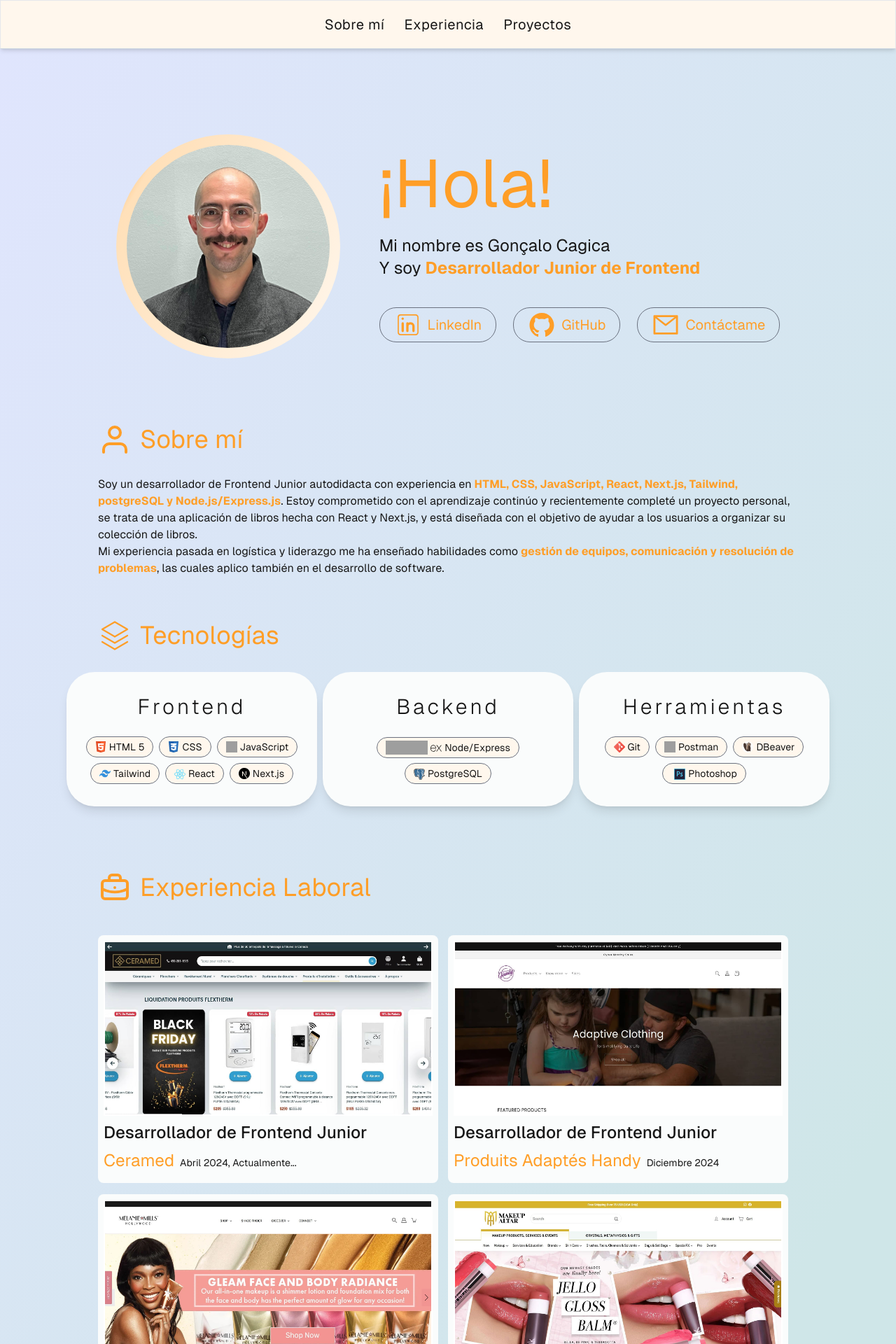
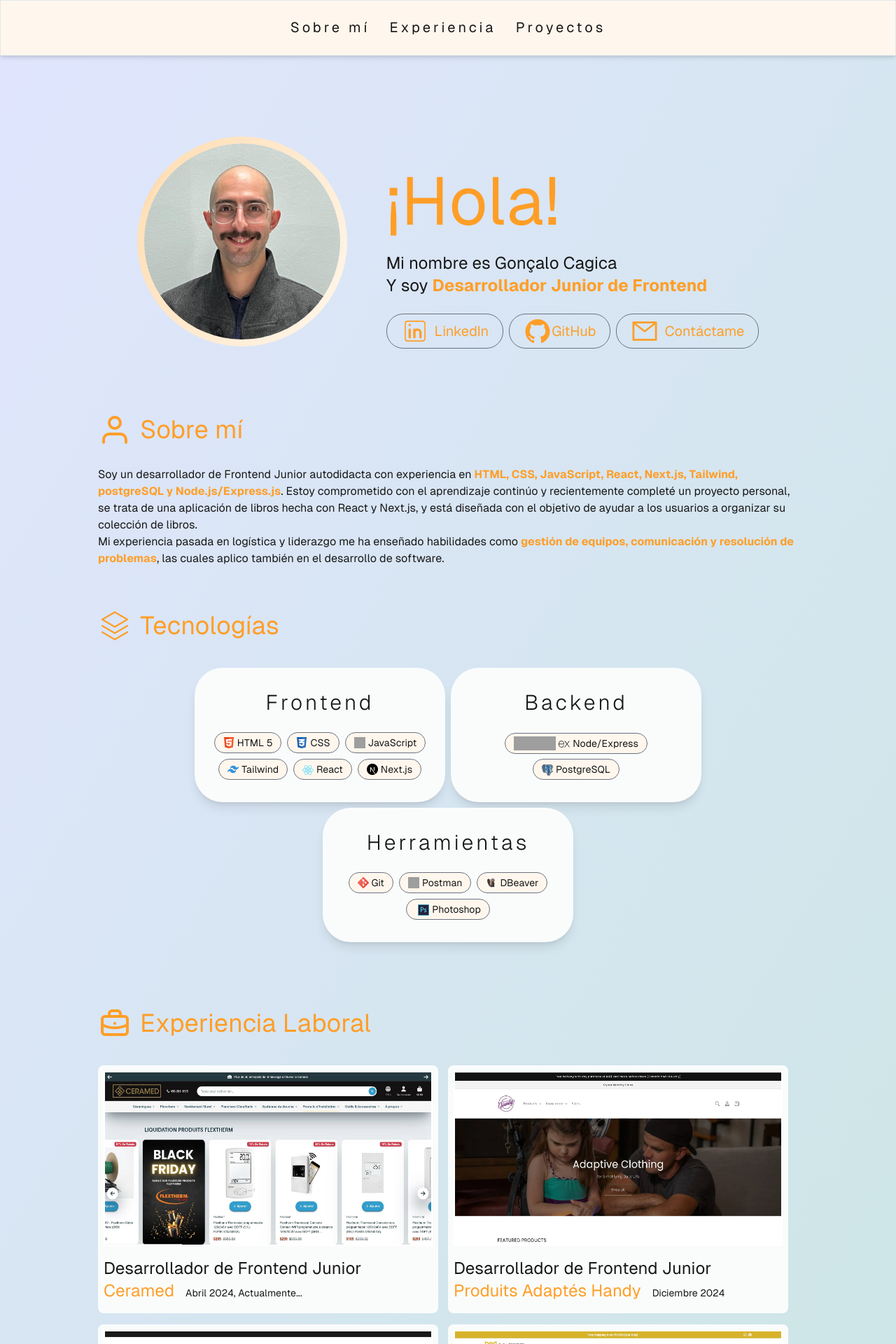
Before and after one commit to Orizae/Portfolio, a Next.js app: page / in a window 1280 px wide. Shown: the top 1920 px of the page at 70% size. Built offline with nearby package versions, Linux system fonts and the light colour scheme; grey boxes are pictures that could not be loaded.

Commit message:
Animations + Responsive Navbar

```diff
--- a/app/components/About.tsx
+++ b/app/components/About.tsx
@@ -1,3 +1,6 @@
+'use client'
+
+import { motion } from 'framer-motion';
 import Image from 'next/image';
 import stack from '@/public/icons/stack_light_icon.svg'
 import html_logo from '@/public/icons/htm5_logo.svg';
@@ -18,20 +21,29 @@ import { FiUser } from "react-icons/fi";
 
 const About = () => {
   return (
-    <section id='about' className="flex flex-col items-center justify-center mx-auto mb-24">
-      <h2 className="flex mr-auto">
+    <motion.section
+      id='about'
+      className="flex flex-col items-center justify-center mx-auto md:mb-4"
+      initial={{ transform: "translateY(50vh)" }}
+      animate={{ transform: "translateY(0px)" }}
+      transition={{ type: "spring" }}
+    >
+      <h2 className="flex mr-auto pl-6 lg:pl-0">
         <FiUser className="text-[#ff9e27] w-12 h-12 mr-3 relative bottom-1" />
         <span className='text-4xl text-[#ff9e27]'>Sobre mí</span>
       </h2>
 
-      <article className="w-[1000px]">
+      <article className="
+        w-screen px-6
+        lg:w-[1000px] lg:px-0
+      ">
         <p className="text-left text-base relative mx-auto mt-6">
           Soy un desarrollador de Frontend Junior autodidacta con experiencia en <strong className="text-[#ff9e27]">HTML, CSS, JavaScript, React, Next.js, Tailwind, postgreSQL y Node.js/Express.js</strong>. Estoy comprometido con el aprendizaje continúo y recientemente completé un proyecto personal, se trata de una aplicación de libros hecha con React y Next.js, y está diseñada con el objetivo de ayudar a los usuarios a organizar su colección de libros.
           <br />
           Mi experiencia pasada en logística y liderazgo me ha enseñado habilidades como <strong className="text-[#ff9e27]">gestión de equipos, comunicación y resolución de problemas</strong>, las cuales aplico también en el desarrollo de software.
         </p>
 
-        <h3 className='flex mr-auto mt-16 mb-6'>
+        <h3 className='flex mr-auto mt-16 mb-8'>
           <Image
             src={stack}
             alt='Stack de Tecnologías'
@@ -42,7 +54,10 @@ const About = () => {
           <span className='text-4xl text-[#ff9e27]'>Tecnologías</span>
         </h3>
 
-        <section className='flex gap-x-2 justify-center items-center'>
+        <section className='
+          flex flex-col flex-wrap gap-x-2 gap-y-2 justify-center items-center
+          md:flex-row
+        '>
           <section className='h-fit px-1 py-8 flex flex-col items-center justify-center bg-[#fafcfc] rounded-[40px] shadow-lg'>
             <h4 className='text-3xl font-light tracking-[0.25rem] mb-6'>Frontend</h4>
             <ol className='flex flex-wrap w-[350px] mx-auto justify-center items-center gap-x-2 gap-y-2'>
@@ -202,7 +217,7 @@ const About = () => {
         </section>
 
       </article>
-    </section>
+    </motion.section>
   );
 }
 
--- a/app/components/Card.tsx
+++ b/app/components/Card.tsx
@@ -1,29 +1,59 @@
+'use client'
+
+import { motion } from "framer-motion";
 import Image from "next/image";
 import foto_perfil from '@/public/images/Foto_porfolio.jpg';
 import Contact from "./Contact";
 
 const Card = () => {
   return (
-    <section className="flex gap-x-14 mb-24 mt-48 h-fit items-center justify-center">
-      <div className='flex relative photoBackground w-[320px] h-[320px] items-center rounded-[50%]'>
+    <motion.section className="
+      flex flex-col gap-x-14 mb-16 mt-32 h-fit items-center justify-center
+      sm:flex-col
+      md:flex-col md:mb-24
+      lg:flex-row lg:mt-48
+    "
+      initial={{ opacity: 0, scale: 0.5 }}
+      animate={{ opacity: 1, scale: 1 }}
+      transition={{
+        duration: 0.8,
+        delay: 0.5,
+        ease: [0, 0.71, 0.2, 1.01]
+      }}
+    >
+      <div className='flex relative photoBackground w-[300px] h-[300px] items-center rounded-[50%]'>
         <Image
           src={foto_perfil}
           alt='Foto de perfil'
-          width='290'
-          height='290'
+          width='280'
+          height='280'
           className="rounded-[50%] mx-auto"
           priority={true}
         />
       </div>
-      <div className="space-y-8">
+      <div className="
+        gap-y-8 mt-12
+        sm:mt-12
+        md:mt-12
+      ">
         <h1 className="items-center">
-          <div className="text-8xl mb-6 text-[#ff9e27]">¡Hola!</div>
-          <div className="text-2xl">Mi nombre es Gonçalo Cagica</div>
-          <div className="text-2xl">Y soy <strong className="text-[#ff9e27]">Desarrollador Junior de Frontend</strong></div>
+          <div className="
+            text-8xl mb-6 text-[#ff9e27] text-center
+            sm:text-start
+          ">¡Hola!</div>
+          <div className="
+            text-2xl text-center
+            sm:text-start
+          ">Mi nombre es Gonçalo Cagica</div>
+          <div className="
+            text-2xl text-center text-wrap px-6
+            sm:text-start sm:px-0
+            md:text-start md:px-0
+          ">Y soy <strong className="text-[#ff9e27]">Desarrollador Junior de Frontend</strong></div>
         </h1>
         <Contact />
       </div>
-    </section>
+    </motion.section>
   )
 }
 
--- a/app/components/Contact.tsx
+++ b/app/components/Contact.tsx
@@ -4,14 +4,16 @@ import { AiOutlineMail } from "react-icons/ai";
 
 const Contact = () => {
   return (
-    <section className="flex flex-row space-x-6">
+    <section className="flex flex-row flex-wrap gap-x-2 items-center justify-center mt-4">
       <button className="mt-2 flex flex-row items-center justify-center border-[1px] rounded-3xl text-xl text-[#ff9e27] border-gray-500 py-1 px-5 gap-x-2 hover:bg-[#ff9e27] hover:text-gray-500">
         <CiLinkedin className="flex items-center justify-center h-10 w-10" />
         LinkedIn
       </button>
       <button className="mt-2 flex flex-row items-center justify-center border-[1px] rounded-3xl text-xl text-[#ff9e27] border-gray-500 py-1 px-5 gap-x-2 hover:bg-[#ff9e27] hover:text-gray-500">
-        <AiFillGithub className="flex items-center justify-center h-10 w-10" />
-        GitHub
+        <a href='https://github.com/Orizae' rel="noreferrer" target="_blank" className="flex items-center justify-center">
+          <AiFillGithub className="flex items-center justify-center h-10 w-10" />
+          GitHub
+        </a>
       </button>
       <button className="mt-2 flex flex-row items-center justify-center border-[1px] rounded-3xl text-xl text-[#ff9e27] border-gray-500 py-1 px-5 gap-x-2 hover:bg-[#ff9e27] hover:text-gray-500">
         <AiOutlineMail className="flex items-center justify-center h-10 w-10" />
--- a/app/components/Experience.tsx
+++ b/app/components/Experience.tsx
@@ -1,22 +1,34 @@
+'use client'
+
+import { motion } from "framer-motion";
 import { TbBriefcase } from "react-icons/tb";
 import ImageDisplayer from "./ImageDisplayer";
 
 const Experience = () => {
 
   return (
-    <section id='exp' className="flex flex-col items-center justify-center mx-auto mb-24">
-      <h2 className="flex mr-auto">
+    <motion.section
+      id='exp'
+      className="flex flex-col items-center justify-center mx-auto mt-20 mb-16"
+      initial={{ transform: "translateY(50vh)" }}
+      animate={{ transform: "translateY(0px)" }}
+      transition={{ type: "spring" }}
+    >
+      <h2 className="flex mr-auto pl-6 lg:pl-0">
         <TbBriefcase className="text-[#ff9e27] w-12 h-12 mr-3 relative bottom-1" />
-        <span className='text-4xl text-[#ff9e27]'>Experiencia Laboral</span>
+        <span className='text-3xl text-[#ff9e27] sm:text-4xl'>Experiencia Laboral</span>
       </h2>
 
-      <article className="w-[1000px] flex flex-wrap mt-6">
+      <article className="
+        flex flex-wrap mt-4 w-screen px-6
+        lg:w-[1000px] lg:px-0
+      ">
         <ImageDisplayer />
 
         <p className="text-base text-pretty mt-6">Responsable de la gestión de contenido de las tienda online <strong>Ceramed, Produits Adaptés Handy, Melanie Mills Hollywood, The Makeup Altar y Chimparoo</strong> en Shopify, incluyendo la redacción de textos optimizados para SEO, la edición de imágenes utilizando Photoshop, compresión de las mismas para mantener un rendimiento óptimo y tiempos de carga rápidos, y de integrar la información proporcionada por el cliente final en los componentes dinámicos de la tienda, asegurando que los datos se reflejan correctamente en el frontend. En estos proyectos he aplicado personalizaciones específicas utilizando <strong>CSS y JavaScript</strong>, para garantizar un diseño responsivo en diferentes dispositivos.
         </p>
       </article>
-    </section>
+    </motion.section>
   );
 }
 
--- a/app/components/Footer.tsx
+++ b/app/components/Footer.tsx
@@ -3,7 +3,7 @@ import { PiArrowFatLineUpDuotone } from "react-icons/pi";
 const Footer = () => {
   return (
     <footer className="flex flex-col justify-center items-center mx-auto relative w-full mb-12">
-      <button className="hover:ease-in hover:duration-150 hover:mt-[-8px] hover:mb-[8px] hover:text-blue-500">
+      <button className="hover:cursor-pointer hover:ease-in hover:duration-150 hover:mt-[-8px] hover:mb-[8px] hover:text-blue-500">
         <a href='#top' className="text-2xl flex tracking-wide">Volver al início<PiArrowFatLineUpDuotone className="ml-2 mt-1" /></a>
       </button>
     </footer>
--- a/app/components/ImageDisplayer.tsx
+++ b/app/components/ImageDisplayer.tsx
@@ -53,7 +53,7 @@ const ImageDisplayer = () => {
   return (
 
     images.map((image) => (
-      <section className="flex flex-col content-center justify-center mt-4 mr-auto gap-x-8 gap-y-2 bg-[#fafcfc] px-2 pt-2 pb-4 rounded-lg" key={image.id}>
+      <section className="flex flex-col h-fit content-center justify-center mt-4 mr-auto gap-x-8 gap-y-2 bg-[#fafcfc] px-2 pt-2 pb-4 rounded-lg" key={image.id}>
         <button>
           <a href={image.link} rel="noreferrer" target="_blank">
             <Image
@@ -61,12 +61,20 @@ const ImageDisplayer = () => {
               alt={image.alt}
               width={image.width}
               height={image.height}
-              className="w-[470px] h-[250px] border-2 border-white"
-            />
-            <div className="flex flex-col gap-y-2 mt-2">
-              <h3 className="text-2xl mr-auto font-medium">{image.position}</h3>
-              <div className="flex gap-x-2 items-baseline">
-                <h4 className="text-2xl text-[#ff9e27]">{image.company}</h4>
+              className="
+                w-fit h-[215px] border-2 border-white relative top-0 justify-center items-center mx-auto
+                md:w-[470px] md:h-[250px]
+              " />
+            <div className="flex flex-col mt-4 text-start">
+              <h3 className="
+                text-xl mr-auto font-normal
+                md:text-2xl
+              ">{image.position}</h3>
+              <div className="flex gap-x-4 items-baseline">
+                <h4 className="
+                  text-xl text-[#ff9e27]
+                  md:text-2xl
+                ">{image.company}</h4>
                 <time className="text-sm">{image.date}</time>
               </div>
             </div>
--- a/app/components/Navbar.tsx
+++ b/app/components/Navbar.tsx
@@ -1,13 +1,67 @@
+'use client'
+
+import { useState } from 'react';
+import { motion } from "framer-motion";
+import { HiOutlineMenu } from "react-icons/hi";
+
 const Navbar = () => {
+  const [isOpen, setIsOpen] = useState(false);
+
   return (
-    <section className="top-0 w-screen fixed block bg-orange-50 z-50 border-b-slate-300 border-[1px] shadow-md">
-      <ul className="flex gap-x-7 mx-auto items-center justify-center py-5 text-xl tracking-wide">
-        <li><a href='#about' className="hover:text-[#ff9e27] hover:ease-in hover:duration-100 active:font-bold">Sobre mí</a></li>
-        <li><a href='#exp' className="hover:text-[#ff9e27] hover:ease-in hover:duration-100 active:font-bold">Experiencia</a></li>
-        <li><a href='#proj' className="hover:text-[#ff9e27] hover:ease-in hover:duration-100 active:font-bold">Proyectos</a></li>
-      </ul>
-    </section>
-  )
-}
+    <motion.section
+      initial={{ opacity: 0 }}
+      animate={{ opacity: 1 }}
+      transition={{ type: "spring" }}
+      className="top-0 w-screen h-20 fixed block bg-orange-50 z-50 border-b-slate-300 border-[1px] shadow-md"
+    >
+      <button onClick={() => setIsOpen(!isOpen)} className={isOpen ? 'absolute left-4 top-4 rounded-[50%] p-2 z-10 md:hidden hover:text-[#ff9e27] hover:shadow-lg' : 'absolute left-4 top-4 rounded-[50%] p-2 md:hidden hover:text-[#ff9e27] hover:shadow-sm'}>
+        <HiOutlineMenu className='w-6 h-6 z-10' />
+      </button>
+
+      <div className={isOpen ? 'bg-gray-200 w-[69vw] h-screen ease-linear duration-150 md:bg-transparent md:items-center md:text-center md:justify-center md:w-full md:relative md:z-0 md:h-20' : 'w-auto h-0 mx-auto relative items-center text-center justify-center delay-100 y-ease-out duration-150'}>
+        <ul className={isOpen ? 'flex flex-col relative gap-y-16 top-0 md:flex-row md:gap-y-0 md:gap-x-7 md:items-center md:text-black md:justify-center md:text-center' : "flex flex-row relative top-3 gap-x-7 content-center items-center justify-center text-center py-3 text-xl tracking-wide"}>
+          <motion.li
+            initial={{ transform: "translateY(-100px)" }}
+            animate={{ transform: "translateY(0px)" }}
+            transition={{ type: "spring" }}
+          >
+            <a
+              href="#about"
+              className={isOpen ? 'absolute top-[100px] left-6 text-3xl tracking-[0.2em] ease-linear duration-150 hover:text-[#ff9e27] hover:ease-in hover:duration-100 active:font-bold md:relative md:top-6 md:text-xl' : "hidden tracking-[0.2em] hover:text-[#ff9e27] hover:ease-in hover:duration-100 active:font-bold relative md:flex md:"}
+            >
+              Sobre mí
+            </a>
+          </motion.li>
+          <motion.li
+            initial={{ transform: "translateY(-100px)" }}
+            animate={{ transform: "translateY(0px)" }}
+            transition={{ delay: 0.25, type: "spring" }}
+          >
+            <a
+              href="#exp"
+              className={isOpen ? 'absolute top-[100px] left-6 text-3xl tracking-[0.2em] ease-linear duration-150 hover:text-[#ff9e27] hover:ease-in hover:duration-100 active:font-bold md:relative md:top-6 md:text-xl' : "hidden tracking-[0.2em] hover:text-[#ff9e27] hover:ease-in hover:duration-100 active:font-bold md:flex"}
+            >
+              Experiencia
+            </a>
+          </motion.li>
+          <motion.li
+            initial={{ transform: "translateY(-100px)" }}
+            animate={{ transform: "translateY(0px)" }}
+            transition={{ delay: 0.5, type: "spring" }}
+          >
+            <a
+              href="#proj"
+              className={isOpen ? 'absolute top-[100px] left-6 text-3xl tracking-[0.2em] ease-linear duration-150 hover:text-[#ff9e27] hover:ease-in hover:duration-100 active:font-bold md:relative md:top-6 md:text-xl' : "hidden tracking-[0.2em] hover:text-[#ff9e27] hover:ease-in hover:duration-100 active:font-bold md:flex"}
+            >
+              Proyectos
+            </a>
+          </motion.li>
+        </ul>
+      </div>
+
+
+    </motion.section>
+  );
+};
 
 export default Navbar;
--- a/app/globals.css
+++ b/app/globals.css
@@ -30,6 +30,10 @@ body {
   font-family: Arial, Helvetica, sans-serif;
 }
 
+.background {
+  background: var(--background);
+}
+
 .photoBackground {
   background: var(--photo_background);
 }
--- a/app/layout.tsx
+++ b/app/layout.tsx
@@ -24,7 +24,7 @@ export default function RootLayout({
   children: React.ReactNode;
 }>) {
   return (
-    <html lang="es" className="scroll-pt-24">
+    <html lang="es" className="overflow-x-hidden scroll-py-32">
       <body
         className={`${geistSans.variable} ${geistMono.variable} antialiased`}
       >
--- a/app/page.tsx
+++ b/app/page.tsx
@@ -1,3 +1,6 @@
+'use client'
+
+import { useState, useEffect } from 'react';
 import Navbar from "./components/Navbar";
 import Card from "./components/Card";
 import Experience from "./components/Experience";
@@ -6,8 +9,16 @@ import About from "./components/About";
 import Footer from "./components/Footer";
 
 export default function Home() {
+  const [loading, setLoading] = useState(true)
+
+  useEffect(() => {
+    setLoading(false)
+  }, [])
+
   return (
-    <div id='top' className="relative overflow-hidden min-h-screen font-[family-name:var(--font-geist-sans)]">
+    <div id='top'>
+      {loading ? <div className='justify-center text-center items-center mx-auto text-2xl relative top-[50vh]'>Cargando...</div> :
+        <div className="relative overflow-hidden min-h-screen font-[family-name:var(--font-geist-sans)]">
           <Navbar />
 
           <main className="flex flex-col relative items-center mx-auto max-w-screen-2xl">
@@ -18,5 +29,8 @@ export default function Home() {
           </main>
           <Footer />
         </div>
+      }
+    </div>
+
   );
 }
--- a/package.json
+++ b/package.json
@@ -9,9 +9,10 @@
     "lint": "next lint"
   },
   "dependencies": {
+    "framer-motion": "^11.15.0",
     "next": "15.0.3",
-    "react": "19.0.0-rc-66855b96-20241106",
-    "react-dom": "19.0.0-rc-66855b96-20241106",
+    "react": "^18.3.1",
+    "react-dom": "^18.3.1",
     "react-icons": "^5.3.0"
   },
   "devDependencies": {
```
Also changed, not shown: app/components/Projects.tsx (+32 -15 lines), 1 other file (tests, documents, lock files or other folders). Lines whose indentation alone changed are shown as unchanged.
